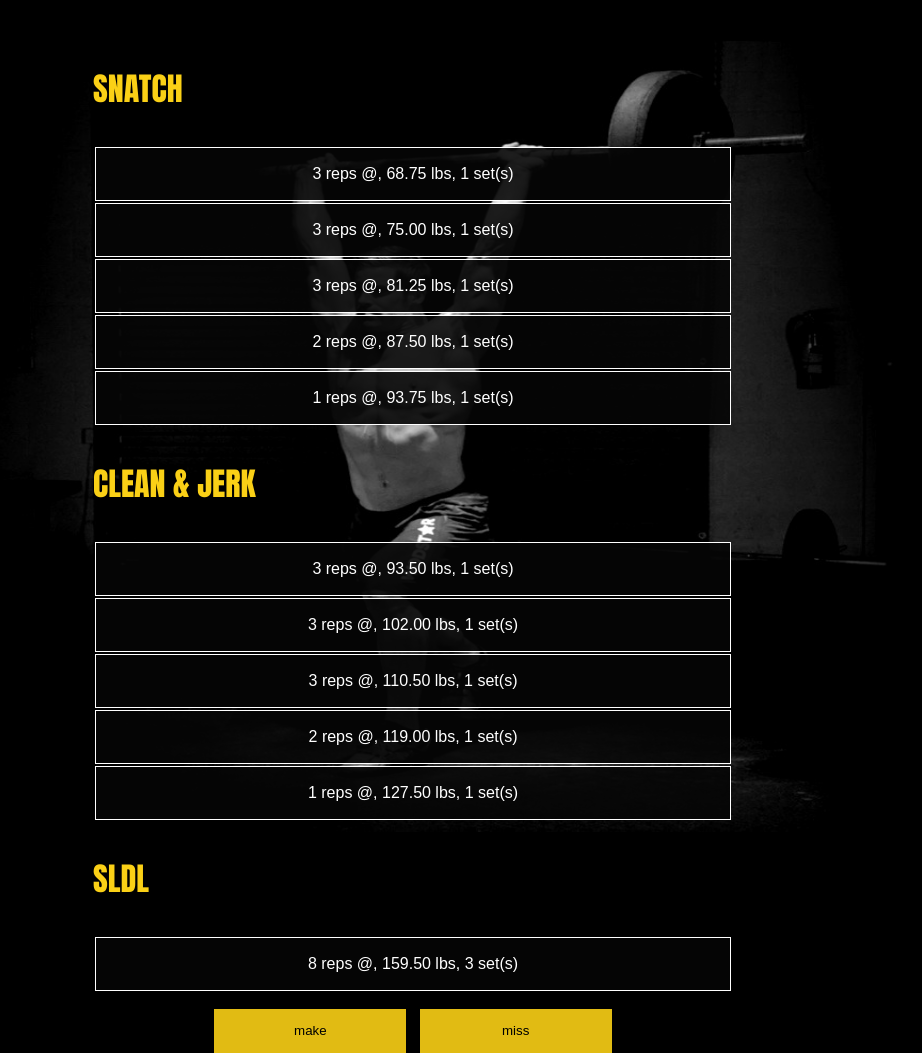
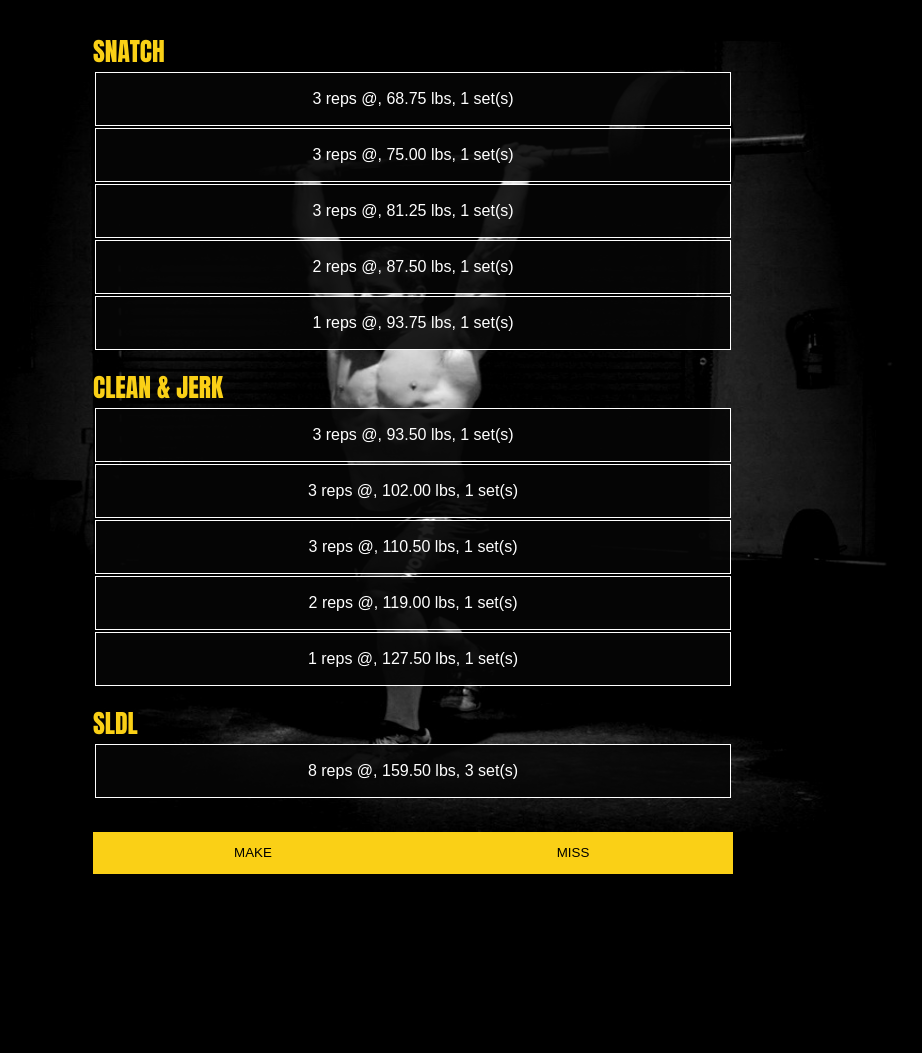
Before and after one commit to harrisonBarnett/wl_, a Flask app: page /clean_jerk in a window 1280 px wide. Shown: the whole page, without its empty margins (227-1149 px from the left). After the commit the page ends 874 px from the top, so only its background shows below. Run offline with Flask 2, Linux system fonts and the light colour scheme; a user stored in the database is signed in.

Commit message:
Refactoring; DRY; applying styles to clean/jerk

```diff
--- a/website/static/css/session.css
+++ b/website/static/css/session.css
@@ -29,13 +29,14 @@ body {
 .set-title {
     width: 100%;
     margin: 0;
-    padding: 1em 0;
+    padding: 0;
     font-family: impact;
-    font-size: 2em;
+    font-size: 1.6em;
     color: var(--accent-color);
 }
 table {
     width: 100%;
+    margin-bottom: 1em;
     text-align: center;
 }
 tr {
@@ -54,13 +55,14 @@ td p {
 }
 .button-group {
     display: flex;
+    justify-content: space-around;
 }
 button {
-    width: 15vw;
-    margin: 0 .5em;
+    width: 25vw;
+    margin: 0;
+    padding: 0;
     border: none;
     background: var(--accent-color);
-    opacity: .9;
     cursor: pointer;
 }
 
--- a/website/templates/clean_jerk.html
+++ b/website/templates/clean_jerk.html
@@ -48,30 +48,6 @@
                 </tr>
             {% endfor %}
         </table>
-
-        <div class="button-group-container">
-            <form  class="button-group" method="POST">
-                <button
-                id="make_lift"
-                type="submit"
-                class="btn btn-dark btn-lg btn-block"
-                onclick="return confirm('submit lift?')"
-                name="make_lift"
-                >
-                <p>make</p>
-                </button>
-
-                <button
-                id="miss_lift"
-                type="button"
-                class="btn btn-dark btn-lg btn-block"
-                onclick="go_home()"
-                name="miss_lift"
-                >
-                <p>miss</p>
-                </button>
-            </form>
-        </div>
     </div>
 
 {% endblock %}
--- a/website/templates/session-base.html
+++ b/website/templates/session-base.html
@@ -20,6 +20,29 @@
             {% block body %}
 
             {% endblock %}
+            <div class="button-group-container">
+                <form  class="button-group" method="POST">
+                    <button
+                    id="make_lift"
+                    type="submit"
+                    class="btn btn-dark btn-lg btn-block"
+                    onclick="return confirm('submit lift?')"
+                    name="make_lift"
+                    >
+                    <p>MAKE</p>
+                    </button>
+
+                    <button
+                    id="miss_lift"
+                    type="button"
+                    class="btn btn-dark btn-lg btn-block"
+                    onclick="go_home()"
+                    name="miss_lift"
+                    >
+                    <p>MISS</p>
+                    </button>
+                </form>
+            </div>
         </div>
 
 
```
Also changed, not shown: website/templates/snatch.html (+0 -24 lines).
